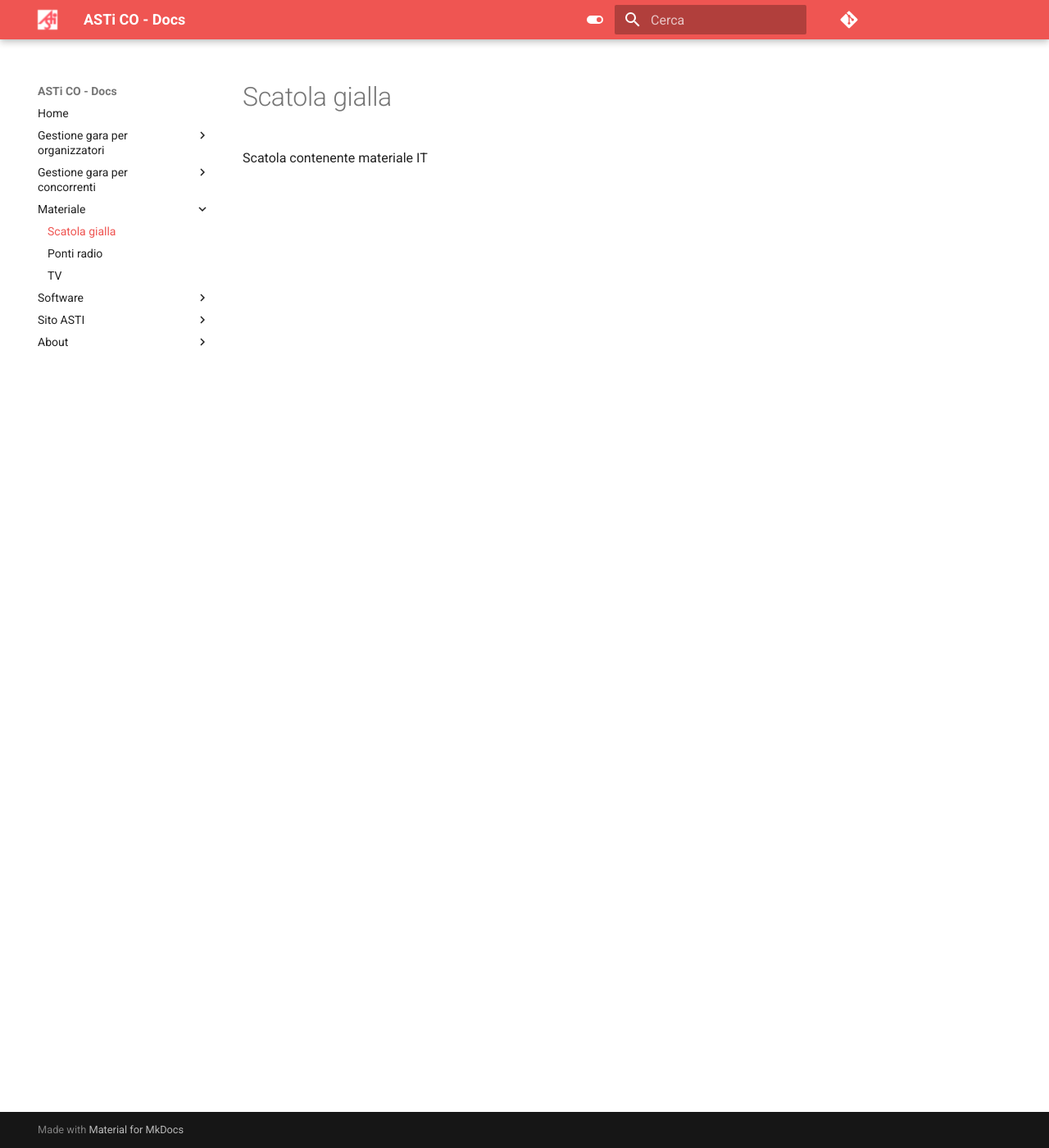
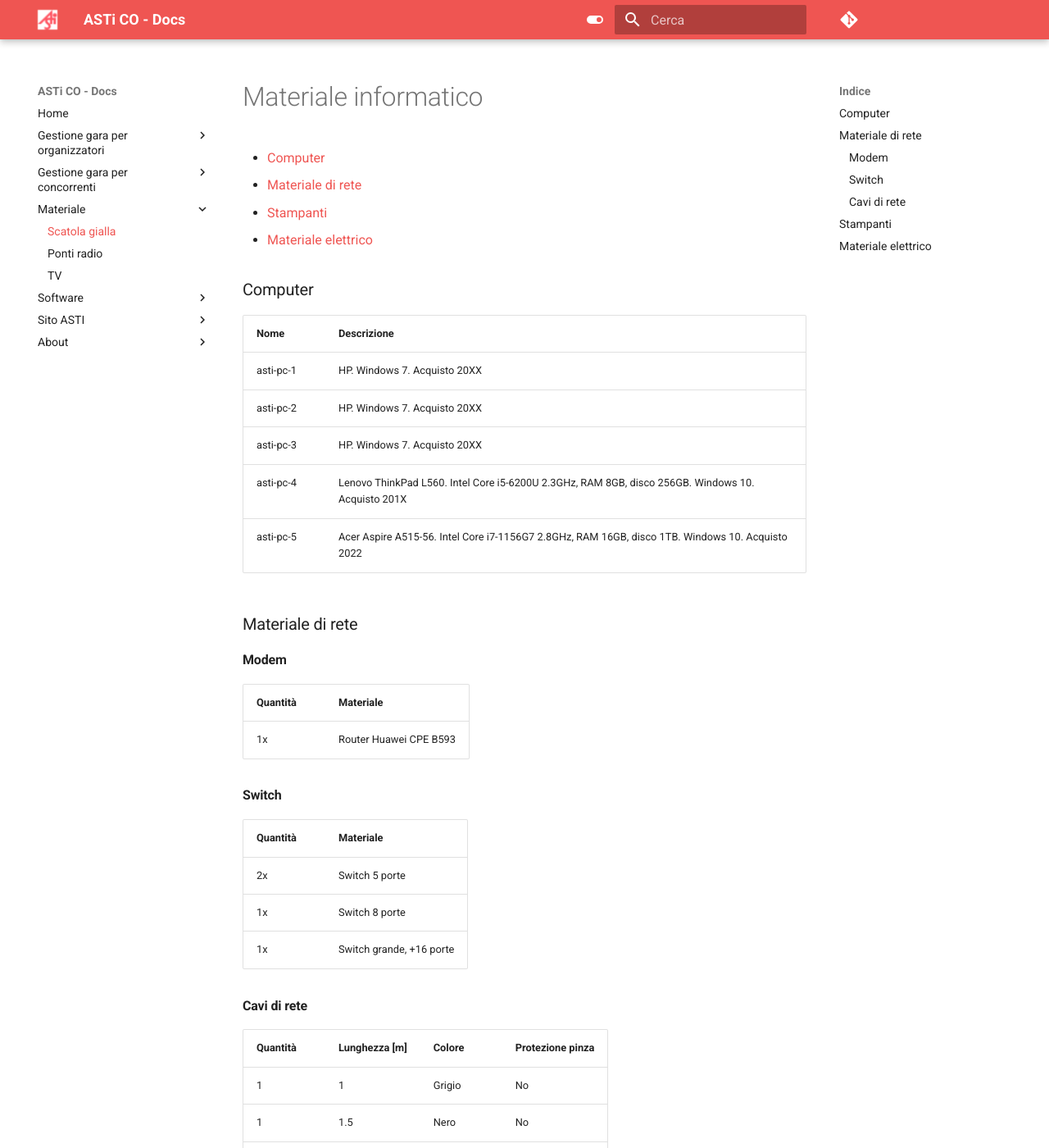
Before and after one commit to asti-co/doc, an MkDocs documentation site: the page built from docs/materiale/scatola_gialla.md, in a window 1280 px wide and 1400 px high. Shown: the whole window at 82% size. Built offline with MkDocs 1.6.1 and Material for MkDocs 9.7.7, drawn with Linux system fonts in a browser that asks for light colours; comment, search, counter and statistics services are not loaded; some of the changed text lies outside the part shown.

Commit message:
Inventario materiale IT

```diff
--- a/docs/materiale/scatola_gialla.md
+++ b/docs/materiale/scatola_gialla.md
@@ -1 +1,78 @@
-Scatola contenente materiale IT
+# Materiale informatico
+
+
+- [Computer](#computer)
+- [Materiale di rete](#materiale-di-rete)
+- [Stampanti](#stampanti)
+- [Materiale elettrico](#materiale-elettrico)
+
+
+### Computer
+
+| Nome      | Descrizione                                                                                       |
+|-----------|---------------------------------------------------------------------------------------------------|
+| asti-pc-1 | HP. Windows 7. Acquisto 20XX                                                                      |
+| asti-pc-2 | HP. Windows 7. Acquisto 20XX                                                                      |
+| asti-pc-3 | HP. Windows 7. Acquisto 20XX                                                                      |
+| asti-pc-4 | Lenovo ThinkPad L560. Intel Core i5-6200U 2.3GHz, RAM 8GB, disco 256GB. Windows 10. Acquisto 201X |
+| asti-pc-5 | Acer Aspire A515-56. Intel Core i7-1156G7 2.8GHz, RAM 16GB, disco 1TB. Windows 10. Acquisto 2022  |
+
+
+### Materiale di rete
+
+#### Modem
+
+| Quantità | Materiale                |
+|----------|--------------------------|
+| 1x       | Router Huawei CPE B593   |
+
+
+#### Switch
+
+| Quantità | Materiale                |
+|----------|--------------------------|
+| 2x       | Switch 5 porte           |
+| 1x       | Switch 8 porte           |
+| 1x       | Switch grande, +16 porte |
+
+
+#### Cavi di rete
+
+| Quantità | Lunghezza [m] | Colore | Protezione pinza |
+|----------|---------------|--------|------------------|
+| 1        | 1             | Grigio | No               |
+| 1        | 1.5           | Nero   | No               |
+| 1        | 1.5           | Giallo | No               |
+| 3        | 2             | Grigio | No               |
+| 1        | 2             | Giallo | Sì               |
+| 3        | 3             | Grigio | Sì               |
+| 2        | 3             | Grigio | Sì               |
+| 2        | 5             | Grigio | No               |
+| 1        | 5             | Grigio | Sì               |
+| 1        | 10            | Giallo | Sì               |
+| 2        | ROTTO         | Giallo | Sì               |
+
+![Cavi di rete](inc/cavi-rete-asti.jpg)
+
+
+### Stampanti
+
+
+| Nome               | Descrizione                      |
+|--------------------|----------------------------------|
+| asti-stampantina-1 | EPSON TM-88V. USB                |
+| asti-stampantina-2 | EPSON TM-88V. RETE+USB           |
+| asti-stampantina-3 | [ROTTA] EPSON TM-88V. USB        |
+| asti-stampantina-4 | EPSON TM-88VI. RETE+USB          |
+| asti-stampantina-5 | EPSON TM-88VI. RETE+USB          |
+| asti-stampantina-6 | EPSON TM-88VI. RETE+USB          |
+| asti-print-bw-1    | HP LaserJet 400 M401. Formato A4 |
+
+
+### Materiale elettrico
+
+| Quantità | Materiale                           |
+|----------|-------------------------------------|
+| 1x       | Ciabatta rossa 5 prese (TBA, check) |
+| 1x       | Ciabatta rossa 8 prese (TBA, check) |
+| 3x       | Prese italiane                      |
```
Also changed, not shown: docs/materiale/inc/cavi-rete-asti.jpg (added).
